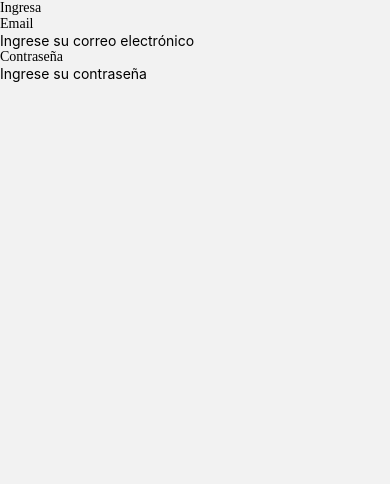
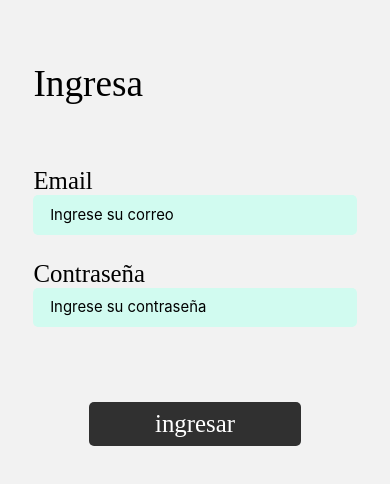
Before and after one commit to SamirPerezBazza/sana-mente, a React Native app: screen /Login in a window 390 px wide. Shown: the top 484 px of the page. Built offline with nearby package versions, Linux system fonts and the light colour scheme.

Commit message:
feat: created LoginScreen

```diff
--- a/package.json
+++ b/package.json
@@ -15,7 +15,8 @@
     "react": "17.0.2",
     "react-native": "0.68.1",
     "react-native-safe-area-context": "^4.2.4",
-    "react-native-screens": "^3.13.1"
+    "react-native-screens": "^3.13.1",
+    "react-native-size-matters": "^0.4.0"
   },
   "devDependencies": {
     "@babel/core": "^7.12.9",
--- a/src/components/CustomText/styles.js
+++ b/src/components/CustomText/styles.js
@@ -1,10 +1,11 @@
-import { StyleSheet } from 'react-native'
+import { ScaledSheet } from 'react-native-size-matters';
 
-const styles = StyleSheet.create({
+const styles = ScaledSheet.create({
   customText: {
     fontFamily: 'Chivo-Regular',
     color: 'black',
+    fontSize: '25@vs',
   },
 });
 
-export default styles;
+export default styles
--- /dev/null
+++ b/src/components/Input/Input.js
@@ -0,0 +1,17 @@
+import { TextInput } from 'react-native'
+import React from 'react'
+import styles from './styles'
+
+const Input = ({placeHolder, isPassword = false, value, onChange}) => {
+  return (
+    <TextInput
+      style={styles.input}
+      placeholder={placeHolder}
+      secureTextEntry={isPassword}
+      value={value}
+      onChangeText={onChange}
+    />
+  )
+}
+
+export default Input
--- /dev/null
+++ b/src/components/Input/styles.js
@@ -0,0 +1,14 @@
+import { ScaledSheet } from 'react-native-size-matters';
+
+const styles = ScaledSheet.create({
+  input: {
+    backgroundColor: '#D1FBF0',
+    width: '290@s',
+    height: '32@vs',
+    borderRadius: 5,
+    paddingLeft: '15@s',
+    fontSize: '12@vs',
+  }
+});
+
+export default styles
--- a/src/screens/Login/Login.js
+++ b/src/screens/Login/Login.js
@@ -1,17 +1,28 @@
-import { TextInput, View } from 'react-native'
+import { TouchableOpacity, View } from 'react-native'
 import React from 'react'
 import CustomText from '../../components/CustomText/CustomText'
+import styles from './styles'
+import Input from '../../components/Input/Input'
 
 const Login = () => {
+
+  const [email, setEmail] = React.useState('');
+  const [password, setPassword] = React.useState('');
+
   return (
     <View>
-      <CustomText>Ingresa</CustomText>
-      <View>
-        <CustomText>Email</CustomText>
-        <TextInput placeholder='Ingrese su correo electrónico' />
-        <CustomText>Contraseña</CustomText>
-        <TextInput placeholder='Ingrese su contraseña' secureTextEntry />
+      <CustomText customStyles={styles.title}>Ingresa</CustomText>
+      <View style={styles.inputContainer}>
+        <CustomText customStyles={styles.inputTitle}>Email</CustomText>
+        <Input placeHolder="Ingrese su correo" value={email} onChange={setEmail} />
+        <CustomText customStyles={styles.inputTitle}>Contraseña</CustomText>
+        <Input placeHolder="Ingrese su contraseña" value={password} onChange={setPassword} isPassword/>
       </View>
+      <TouchableOpacity
+        style={styles.button}
+      >
+        <CustomText customStyles={styles.buttonText}>ingresar</CustomText>
+      </TouchableOpacity>
     </View>
   )
 }
--- /dev/null
+++ b/src/screens/Login/styles.js
@@ -0,0 +1,33 @@
+import { ScaledSheet } from 'react-native-size-matters';
+
+const styles = ScaledSheet.create({
+  title: {
+    fontSize: '30@vs',
+    marginTop: '50@vs',
+    marginLeft: '30@s',
+  },
+  inputTitle: {
+    fontSize: '20@vs',
+    marginTop: '20@vs',
+  },
+  inputContainer: {
+    marginTop: '30@vs',
+    marginLeft: '30@s',
+  },
+  button: {
+    width: '190@s',
+    height: '36@vs',
+    backgroundColor: '#303030',
+    borderRadius: 5,
+    alignItems: 'center',
+    justifyContent: 'center',
+    alignSelf: 'center',
+    marginTop: '60@vs',
+  },
+  buttonText: {
+    fontSize: '20@vs',
+    color: 'white',
+  }
+});
+
+export default styles
```
Also changed, not shown: 1 other file (tests, documents, lock files or other folders).
